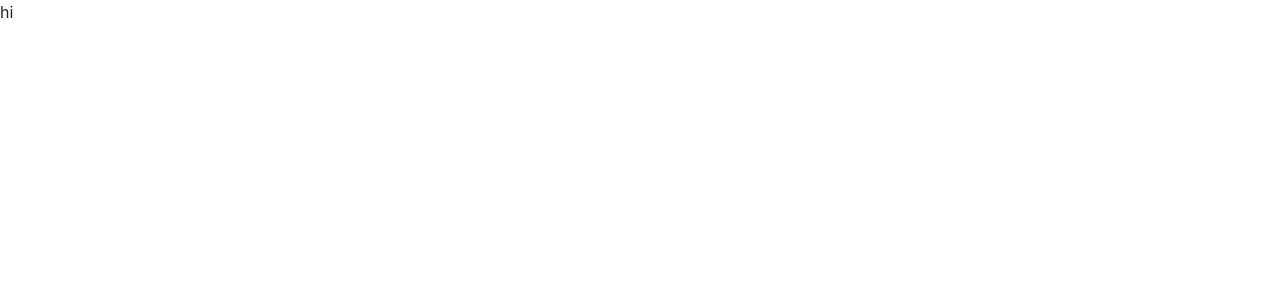
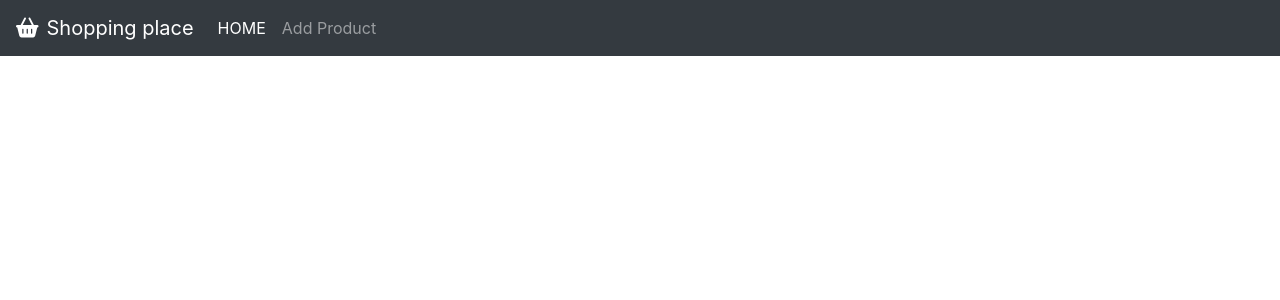
Before and after one commit to zenocoz/M5-D5-frontend, a React (Create React App) app: page / in a window 1280 px wide. Shown: the top 300 px of the page. Built offline with nearby package versions, Linux system fonts and the light colour scheme.

Commit message:
finished some part

```diff
--- a/public/index.html
+++ b/public/index.html
@@ -39,5 +39,9 @@
       To begin the development, run `npm start` or `yarn start`.
       To create a production bundle, use `npm run build` or `yarn build`.
     -->
+    <script
+      src="https://kit.fontawesome.com/5408d24e40.js"
+      crossorigin="anonymous"
+    ></script>
   </body>
 </html>
--- a/src/App.jsx
+++ b/src/App.jsx
@@ -1,8 +1,20 @@
 import "bootstrap/dist/css/bootstrap.min.css";
 import "./App.css";
+import NavBar from "./components/NavBar";
+import { BrowserRouter as Router, Route } from "react-router-dom";
+import Home from "./components/Home";
+import BackOffice from "./components/BackOffice";
 
 function App() {
-  return <div className="App">hi</div>;
+  return (
+    <div className="App">
+      <Router>
+        <NavBar />
+        <Route to="/" exact component={Home} />
+        <Route to="/backoffice" exact component={BackOffice} />
+      </Router>
+    </div>
+  );
 }
 
 export default App;
--- /dev/null
+++ b/src/components/BackOffice.jsx
@@ -0,0 +1,9 @@
+import React from "react";
+
+class BackOffice extends React.Component {
+  render() {
+    return <></>;
+  }
+}
+
+export default BackOffice;
--- /dev/null
+++ b/src/components/Home.jsx
@@ -0,0 +1,24 @@
+import React from "react";
+
+class Home extends React.Component {
+  state = {
+    products: [],
+    loading: true,
+  };
+
+  fetchProducts = async () => {
+    this.setState({ loading: true });
+    try {
+      let response = await fetch(
+        `http://localhost:${process.env.REACT_APP_PORT}/products`
+      );
+    } catch (error) {
+      console.log(error);
+    }
+  };
+  render() {
+    return <></>;
+  }
+}
+
+export default Home;
--- /dev/null
+++ b/src/components/NavBar.jsx
@@ -0,0 +1,44 @@
+import React from "react";
+import { Navbar, Nav } from "react-bootstrap";
+import { withRouter, Link } from "react-router-dom";
+
+class NavBar extends React.Component {
+  render() {
+    return (
+      <>
+        <Navbar bg="dark" variant="dark">
+          <Link to="/">
+            <Navbar.Brand>
+              <i className="fas fa-shopping-basket mr-2"></i>Shopping place
+            </Navbar.Brand>
+          </Link>
+          <Nav className="mr-auto">
+            <Link
+              to="/"
+              className={
+                this.props.location.pathname === "/"
+                  ? "nav-link active"
+                  : "nav-link"
+              }
+            >
+              HOME
+            </Link>
+
+            <Link
+              to="/backoffice"
+              className={
+                this.props.location.pathname === "/backoffice"
+                  ? "nav-link active"
+                  : "nav-link"
+              }
+            >
+              Add Product
+            </Link>
+          </Nav>
+        </Navbar>
+      </>
+    );
+  }
+}
+
+export default withRouter(NavBar);
```
Also changed, not shown: src/components/SingleProduct.jsx (added, +20 -0 lines).
